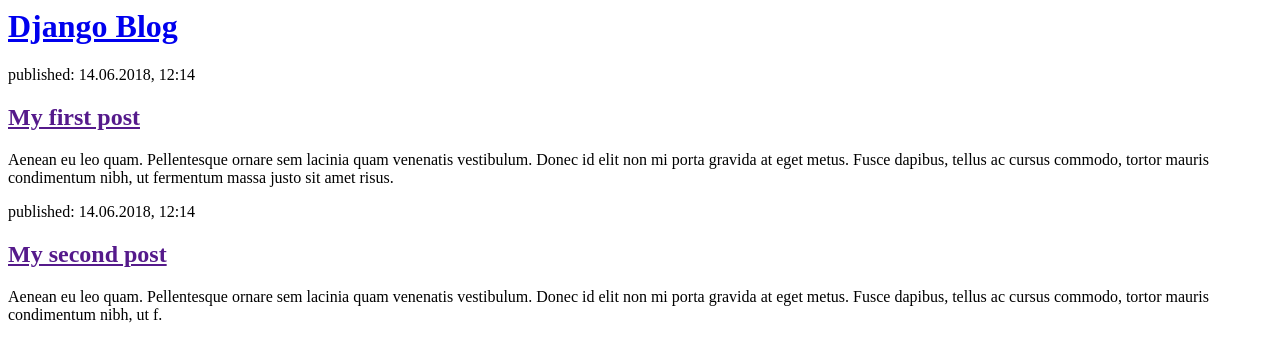
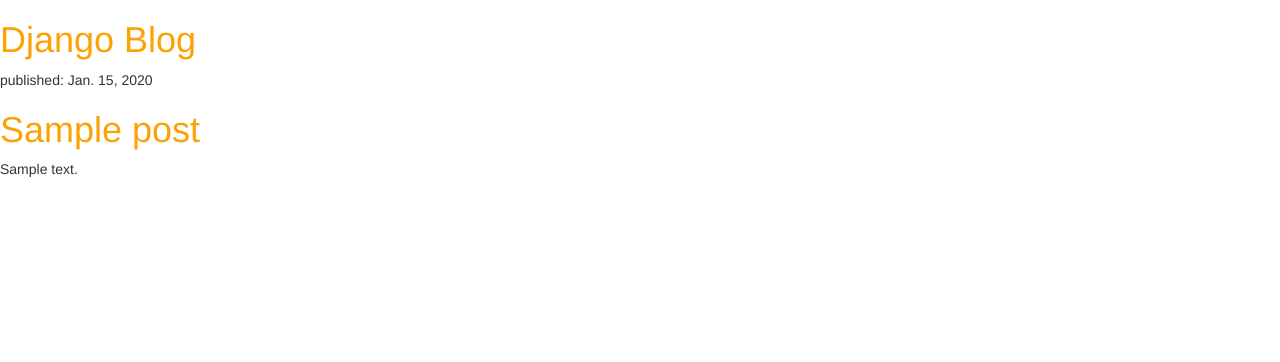
Before and after one commit to Babarski/django-blog, a Django app: template blog/templates/blog/post_list.html in a window 1280 px wide. Shown: the top 362 px of the page. Run offline with Django 3.2, Linux system fonts and the light colour scheme; the template is opened without the code that fills it: values that come from a table or form of the project are taken from there, others are empty; tables that the repository leaves empty hold one stand-in row (values such as "Sample post"); some libraries are stand-ins or nearby versions.

Commit message:
Added posts pages and static files

```diff
--- /dev/null
+++ b/blog/static/css/blog.css
@@ -0,0 +1,3 @@
+h1 a {
+    color: #FCA205;
+}
--- /dev/null
+++ b/blog/templates/blog/base.html
@@ -0,0 +1,15 @@
+{% load static %}
+<html>
+    <head>
+        <title>Django blog</title>
+        <link rel="stylesheet" href="https://maxcdn.bootstrapcdn.com/bootstrap/3.3.7/css/bootstrap.min.css" integrity="sha384-BVYiiSIFeK1dGmJRAkycuHAHRg32OmUcww7on3RYdg4Va+PmSTsz/K68vbdEjh4u" crossorigin="anonymous">
+        <link rel="stylesheet" href="{% static 'css/blog.css'%}">
+    </head>
+    <body>
+        <div>
+            <h1><a href="/">Django Blog</a></h1>
+        </div>
+        {% block content %}
+        {% endblock %}
+    </body>
+</html>
--- a/blog/templates/blog/post_list.html
+++ b/blog/templates/blog/post_list.html
@@ -1,23 +1,11 @@
+{% extends 'blog/base.html' %}
 
-<html>
-    <head>
-        <title>Django blog</title>
-    </head>
-    <body>
+{% block content %}
+    {% for post in posts %}
         <div>
-            <h1><a href="/">Django Blog</a></h1>
+            <p>published: {{ post.published_date }}</p>
+            <h1><a href="{% url 'post_detail' pk=post.pk%}">{{ post.title }}</a></h1>
+            <p>{{ post.text|linebreaksbr }}</p>
         </div>
-
-        <div>
-            <p>published: 14.06.2018, 12:14</p>
-            <h2><a href="">My first post</a></h2>
-            <p>Aenean eu leo quam. Pellentesque ornare sem lacinia quam venenatis vestibulum. Donec id elit non mi porta gravida at eget metus. Fusce dapibus, tellus ac cursus commodo, tortor mauris condimentum nibh, ut fermentum massa justo sit amet risus.</p>
-        </div>
-
-        <div>
-            <p>published: 14.06.2018, 12:14</p>
-            <h2><a href="">My second post</a></h2>
-            <p>Aenean eu leo quam. Pellentesque ornare sem lacinia quam venenatis vestibulum. Donec id elit non mi porta gravida at eget metus. Fusce dapibus, tellus ac cursus commodo, tortor mauris condimentum nibh, ut f.</p>
-        </div>
-    </body>
-</html>
+    {% endfor %}
+{% endblock %}
--- a/blog/urls.py
+++ b/blog/urls.py
@@ -4,4 +4,5 @@ from . import views
 
 urlpatterns = [
     url(r'^$', views.post_list, name='post_list'),
+    url(r'^post/(?P<pk>\d+)/$', views.post_detail, name='post_detail'),
 ]
```
Also changed, not shown: blog/templates/blog/post_details.html (added, +14 -0 lines), blog/views.py (+9 -2 lines).
